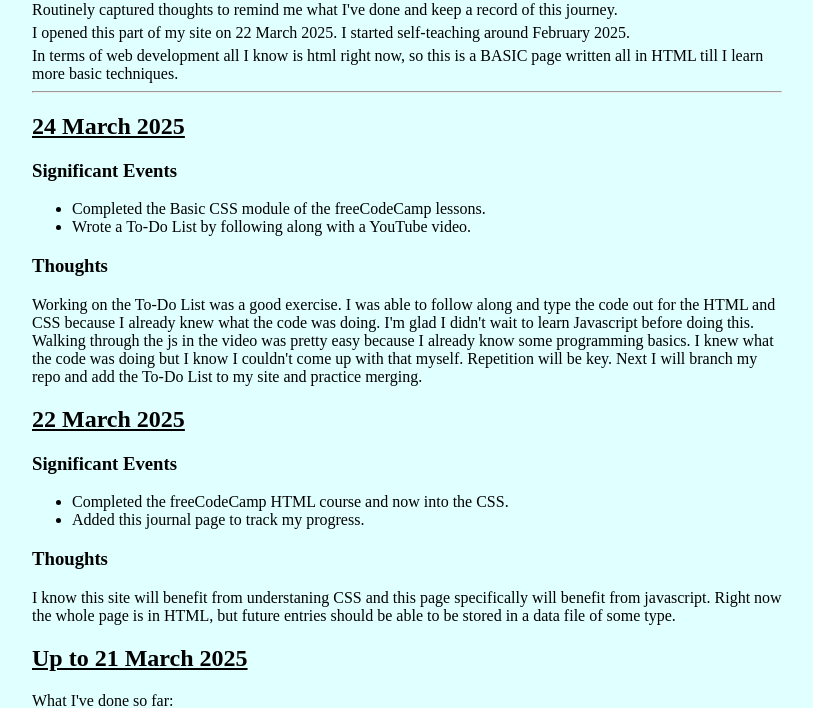
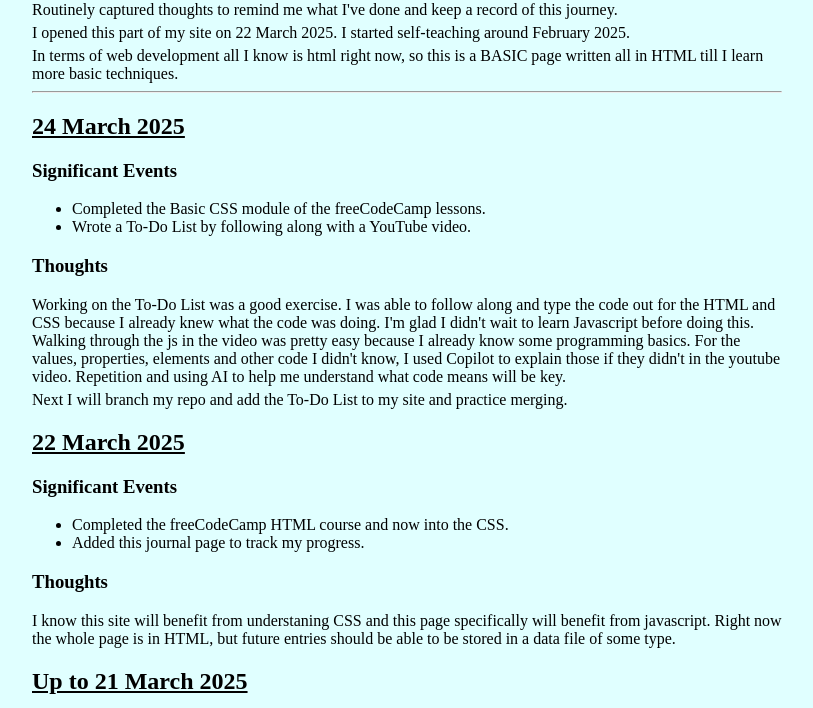
Before and after one commit to mkchank3210/mkchank3210.github.io, a plain HTML site: page journal.html in a window 1280 px wide. Shown: the part 105-813 px from the top of the page, without its empty margins (233-1046 px from the left). Drawn offline with Linux system fonts and the light colour scheme.

Commit message:
update changes to blog

```diff
--- a/journal.html
+++ b/journal.html
@@ -26,8 +26,9 @@
     Working on the To-Do List was a good exercise.  I was able to follow along and type the code out for the HTML
     and CSS because I already knew what the code was doing.  I'm glad I didn't wait to learn Javascript before doing this.
     Walking through the js in the video was pretty easy because I already know some programming basics.
-    I knew what the code was doing but I know I couldn't come up with that myself.  Repetition will be key.
-    Next I will branch my repo and add the To-Do List to my site and practice merging.
+    For the values, properties, elements and other code I didn't know, I used Copilot to explain those if they didn't in the
+    youtube video. Repetition and using AI to help me understand what code means will be key.
+    <p>Next I will branch my repo and add the To-Do List to my site and practice merging.</p>
     <h2>22 March 2025</h2>
     <h3>Significant Events</h3>
     <ul>
```
